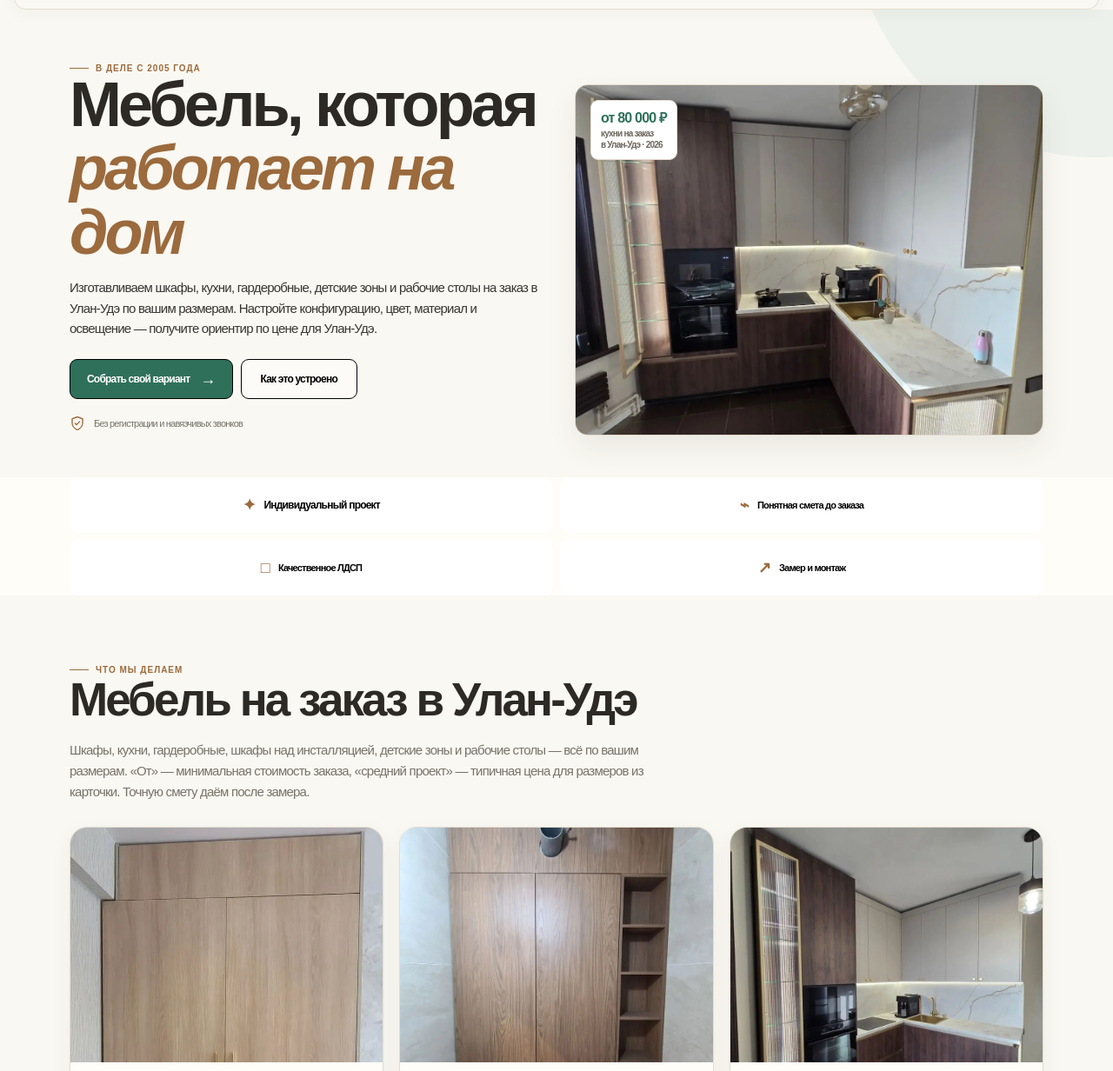
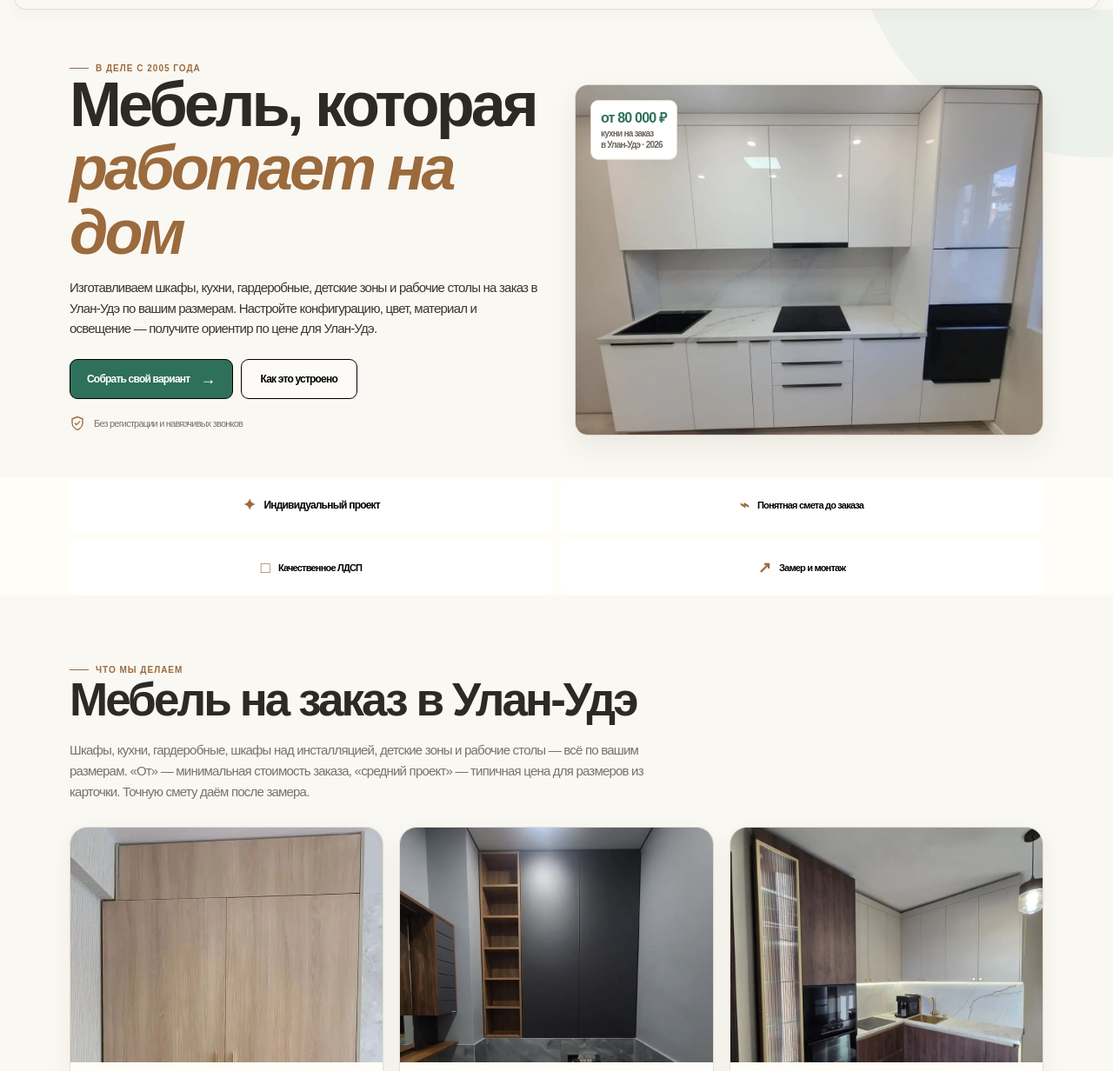
Before and after one commit to LimboWiW/buyantuev, a plain HTML site: page index.html in a window 1280 px wide. Shown: the part 68-1300 px from the top of the page at 87% size. Drawn offline with Linux system fonts and the light colour scheme.

Commit message:
Add files via upload

```diff
--- a/index.html
+++ b/index.html
@@ -76,7 +76,7 @@
           </div>
         </div>
         <div class="hero-card">
-          <img class="hero-photo" src="img/hero-image.jpg" width="1200" height="900" alt="Кухня на заказ в Улан-Удэ — 3D-визуализация проекта" fetchpriority="high" decoding="async" draggable="false">
+          <img class="hero-photo" src="img/main-kitchen.jpg" width="1200" height="900" alt="Кухня на заказ в Улан-Удэ" fetchpriority="high" decoding="async" draggable="false">
           <div class="hero-sticker"><b>от 80 000 ₽</b>кухни на заказ<br>в Улан‑Удэ · 2026</div>
         </div>
       </div>
@@ -106,7 +106,7 @@
               <a class="pc-link" href="#configurator" data-open-product="wardrobe">Собрать шкаф <span aria-hidden="true">→</span></a></div>
           </article>
           <article class="product-card">
-            <img class="pc-media" src="works/shkaf-nad-installyaciej-derevo.jpg" width="900" height="1200" loading="lazy" decoding="async" draggable="false" alt="Шкаф над инсталляцией в санузле на заказ в Улан-Удэ">
+            <img class="pc-media" src="img/cabinet-over-installation.jpg" width="900" height="1200" loading="lazy" decoding="async" draggable="false" alt="Кухня на заказ в Улан-Удэ">
             <div class="pc-body"><h3>Шкаф над инсталляцией</h3>
               <div class="pc-price"><b>от 15 000 ₽</b><span>средний проект ≈ 22 000 ₽<small>типовая ниша над унитазом</small></span></div>
               <p>Прячет коммуникации в санузле; открытые полки и ревизионные дверцы.</p>
```
Also changed, not shown: img/cabinet-over-installation.jpg (added), img/main-kitchen.jpg (added).
